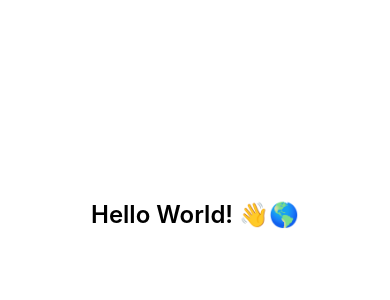
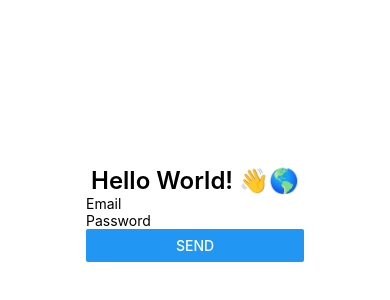
Before and after one commit to zearkiatos/react-native-cli-app, a React Native app: screen / in a window 390 px wide. Shown: the part 224-524 px from the top of the page. Built offline with nearby package versions, Linux system fonts and the light colour scheme.

Commit message:
Creating a Component

```diff
--- a/src/App.js
+++ b/src/App.js
@@ -8,11 +8,13 @@
 
 import React from 'react';
 import {View, StyleSheet, Text} from 'react-native';
+import LoginForm from './components/LoginForm';
 
 const App = () => {
   return (
     <View style={styles.sectionContainer}>
       <Text style={styles.sectionTitle}>Hello World! 👋🌎</Text>
+      <LoginForm />
     </View>
   );
 };
--- /dev/null
+++ b/src/components/LoginForm/index.js
@@ -0,0 +1,14 @@
+import React from 'react';
+import { TextInput, Button, View} from 'react-native';
+
+const LoginForm = () => {
+  return (
+    <View>
+      <TextInput placeholder="Email" />
+      <TextInput placeholder="Password" />
+      <Button title="Send" />
+    </View>
+  );
+};
+
+export default LoginForm;
```
Also changed, not shown: 1 other file (tests, documents, lock files or other folders).
